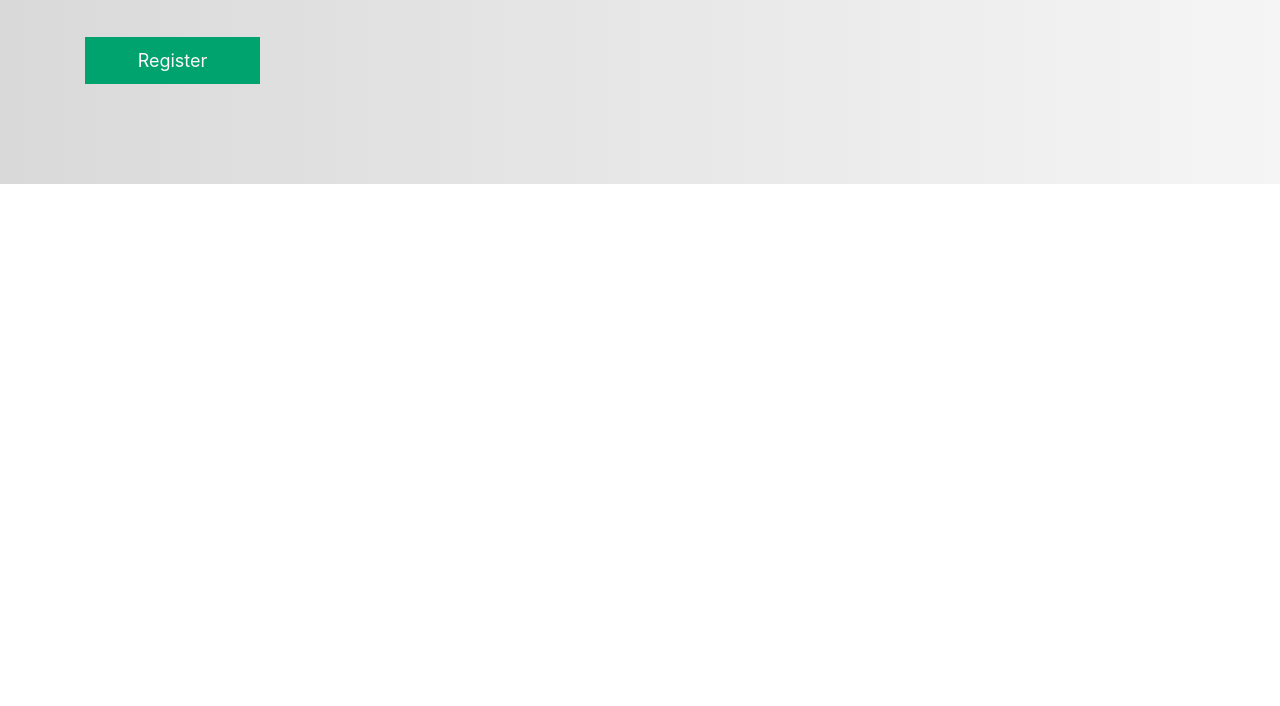
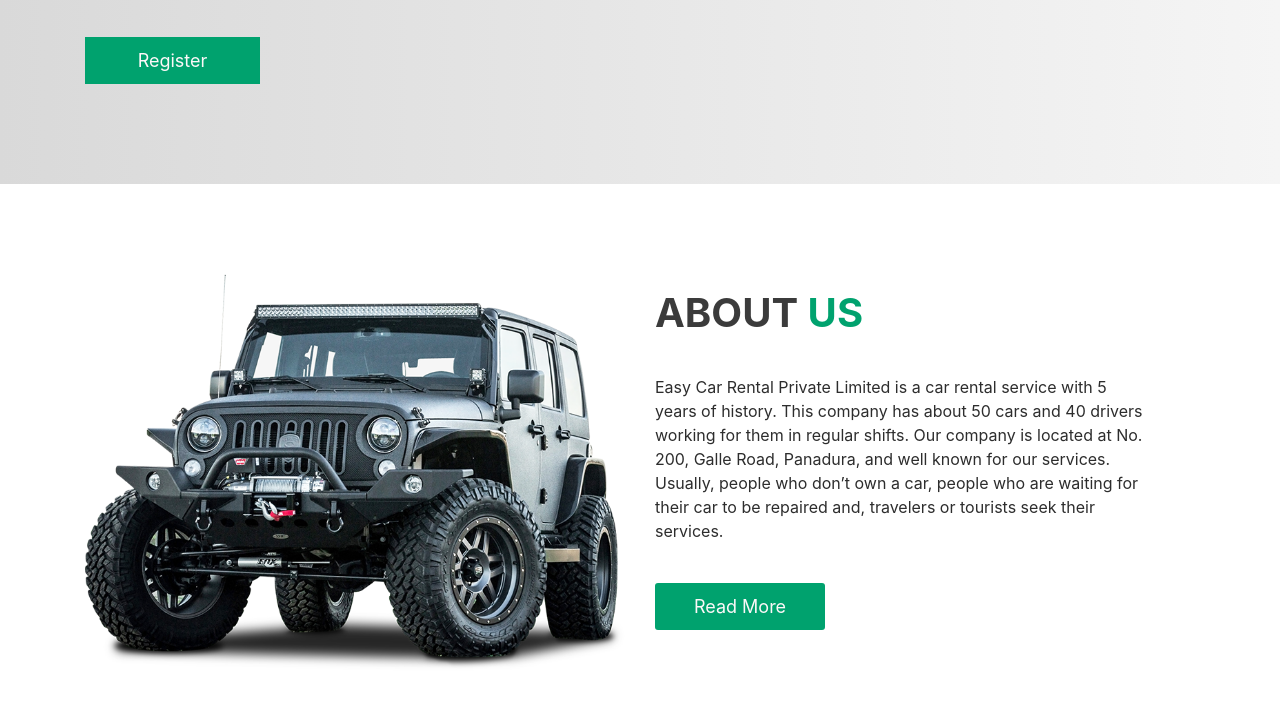
Before and after one commit to ChavinduShirantha/Easy-Car-Rental, a plain HTML site: page FrontEnd/index.html in a window 1280 px wide. Shown: the part 558-1264 px from the top of the page. Before the commit the page ends 800 px from the top, so only its background shows below. Drawn offline with Linux system fonts and the light colour scheme.

Commit message:
Added About Section

```diff
--- a/FrontEnd/assets/css/style.css
+++ b/FrontEnd/assets/css/style.css
@@ -150,3 +150,71 @@
 }
 
 /* home section end */
+
+/* about section start */
+
+.about_section {
+    width: 100%;
+    float: left;
+    padding: 90px 0px;
+}
+
+.about_section_2 {
+    width: 100%;
+    float: left;
+}
+
+.about_main {
+    width: 100%;
+    float: left;
+    font-size: 40px;
+    color: #3b3b3b;
+    text-transform: uppercase;
+    font-weight: bold;
+    padding-bottom: 0px;
+}
+
+.about_box {
+    width: 100%;
+    float: left;
+    padding-top: 15px;
+}
+
+.about_img {
+    width: 100%;
+}
+
+.about_text {
+    width: 91%;
+    float: left;
+    font-size: 16px;
+    color: #2d2d2d;
+    margin: 30px 0px 0px 0px;
+}
+
+.readmore_btn {
+    width: 170px;
+    float: left;
+    margin-top: 40px;
+}
+
+.readmore_btn a {
+    width: 100%;
+    float: left;
+    font-size: 18px;
+    color: #fcf8f8;
+    background-color: #00a26e;
+    border-radius: 3px;
+    padding: 10px;
+    text-align: center;
+    text-decoration: none;
+}
+
+.readmore_btn a:hover {
+    color: #00a26e;
+    background-color: #ffffff;
+    border: 1px solid #00a26e;
+}
+
+
+/* about section end */
--- a/FrontEnd/index.html
+++ b/FrontEnd/index.html
@@ -30,7 +30,7 @@
                         <a class="nav-link" href="#">Home</a>
                     </li>
                     <li class="nav-item">
-                        <a class="nav-link" href="#">About</a>
+                        <a class="nav-link" href="#aboutSection">About</a>
                     </li>
                     <li class="nav-item">
                         <a class="nav-link" href="#">Services</a>
@@ -73,6 +73,33 @@
 </div>
 <!-- home section end -->
 
+<!-- about section start -->
+<div class="about_section layout_padding" id="aboutSection">
+    <div class="container">
+        <div class="about_section_2">
+            <div class="row">
+                <div class="col-md-6">
+                    <div class="image_iman"><img src="assets/img/aboutImg.png" class="about_img"></div>
+                </div>
+                <div class="col-md-6">
+                    <div class="about_box">
+                        <h1 class="about_main">About <span style="color: #00a26e;">Us</span></h1>
+                        <p class="about_text">
+                            Easy Car Rental Private Limited is a car rental service with 5 years of history. This company
+                            has about
+                            50 cars and 40 drivers working for them in regular shifts. Our company is located at No. 200,
+                            Galle
+                            Road, Panadura, and well known for our services. Usually, people who don’t own a car, people who
+                            are waiting for their car to be repaired and, travelers or tourists seek their services.
+                        </p>
+                        <div class="readmore_btn"><a href="#">Read More</a></div>
+                    </div>
+                </div>
+            </div>
+        </div>
+    </div>
+</div>
+<!-- about section end -->
 
 
 <script src="assets/js/jquery-3.7.0.min.js"></script>
```
Also changed, not shown: FrontEnd/assets/img/aboutImg.png (added).
